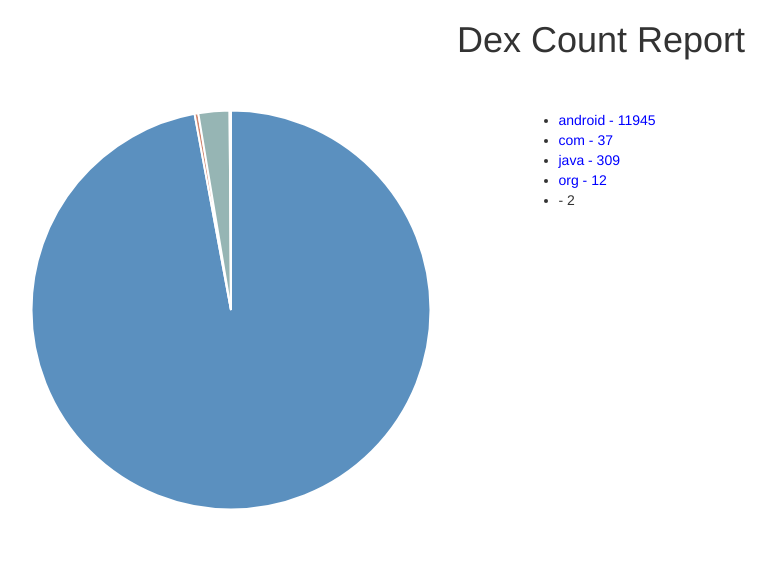
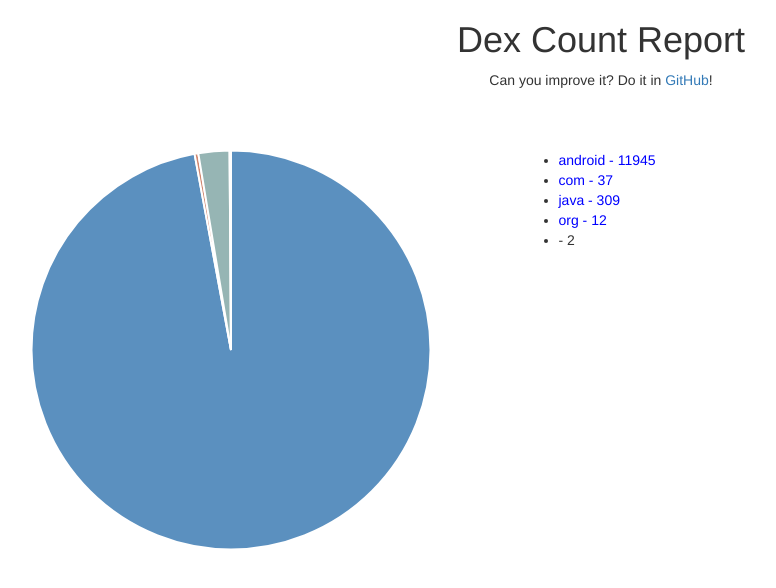
Before and after one commit to Sloy/dex-method-count-chart, a plain HTML site: page test.html in a window 1280 px wide. Shown: the whole page, without its empty margins (39-815 px from the left). Drawn offline with nearby package versions, Linux system fonts and the light colour scheme.

Commit message:
Added github link

```diff
--- a/test.html
+++ b/test.html
@@ -179,8 +179,9 @@
 
 <div class="container">
 
-    <div class="row text-center">
-        <h1 id="title">Dex Count Report</h1>
+    <div id="title" class="row text-center">
+        <h1>Dex Count Report</h1>
+        <p>Can you improve it? Do it in <a href="https://github.com/Sloy/dex-method-count-chart">GitHub</a>!</p>
     </div>
 
     <div class="row">
```
